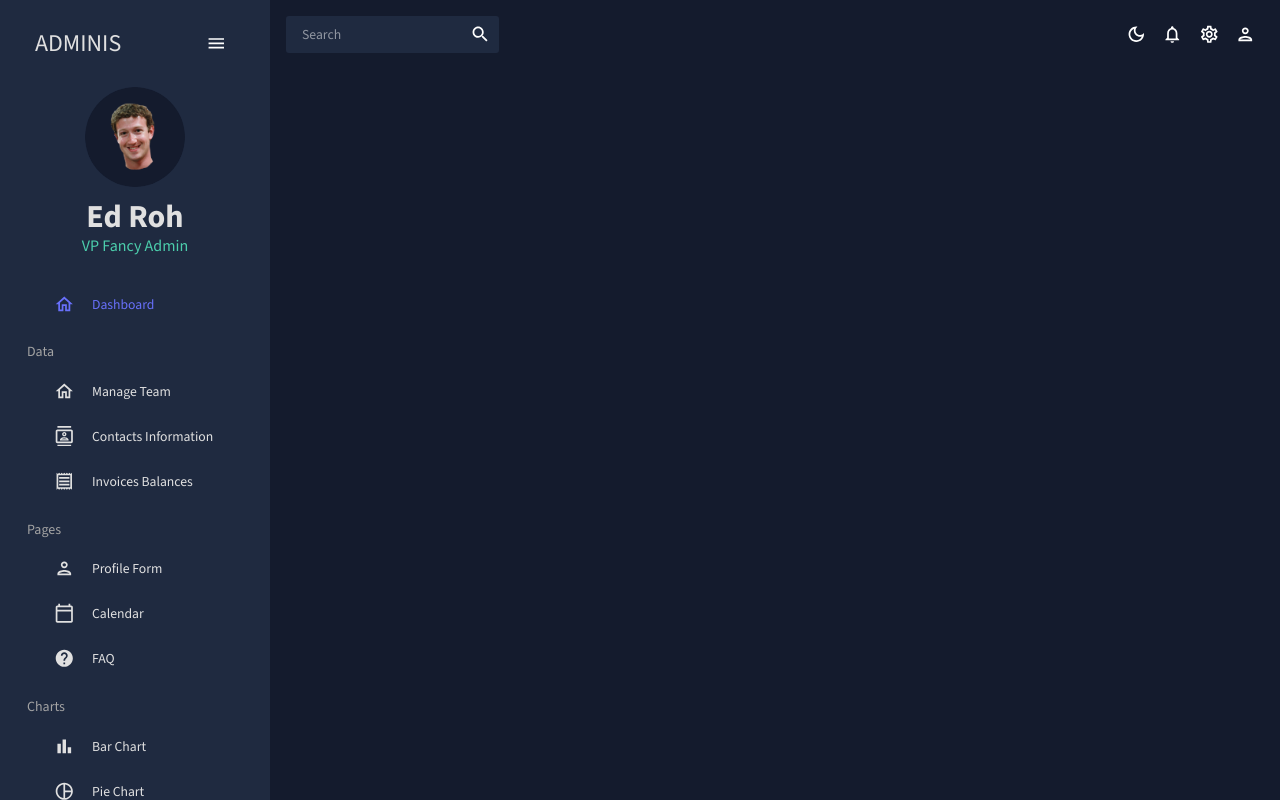
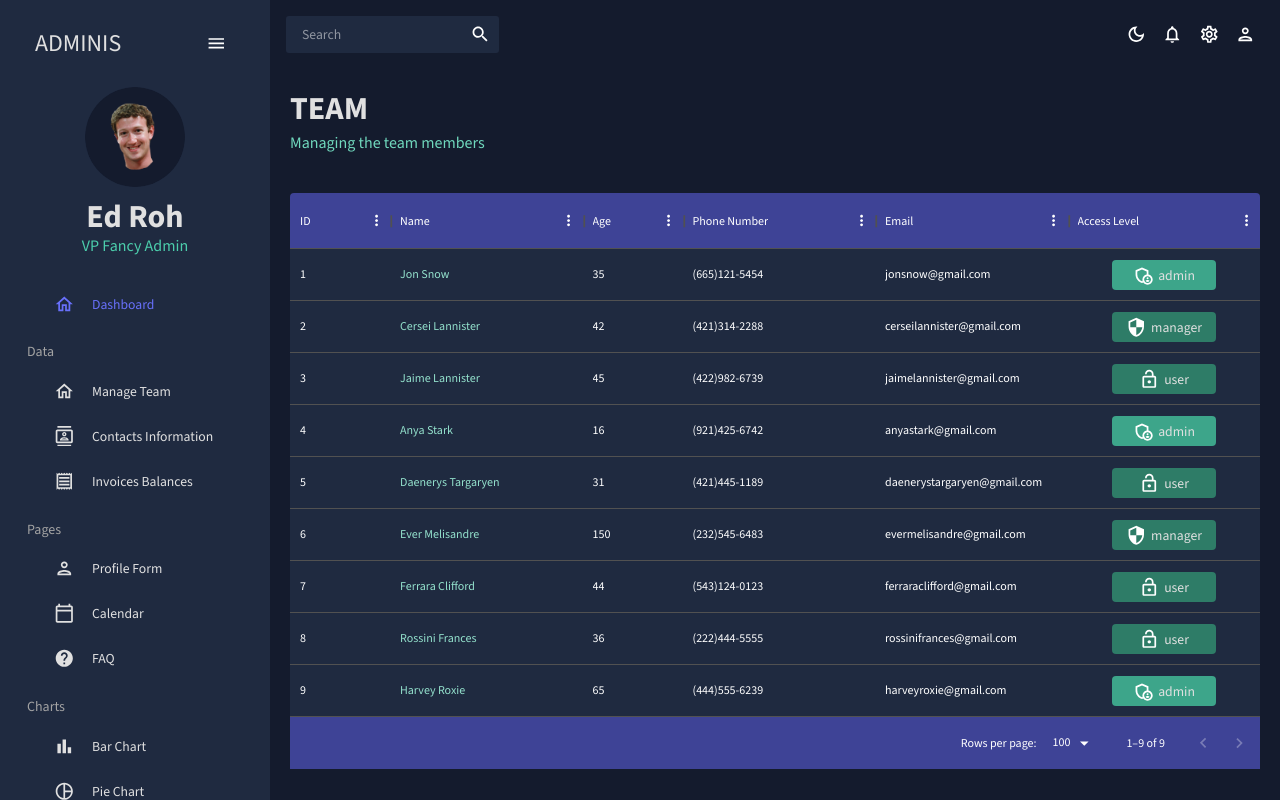
Before and after one commit to lucksmith-wd/react-dashboard, a React (Vite) app: page /team in a window 1280 px wide. Built offline with nearby package versions, Linux system fonts and the light colour scheme.

Commit message:
Finish data section

```diff
--- a/src/App.jsx
+++ b/src/App.jsx
@@ -5,16 +5,16 @@
 import Topbar from "./scenes/global/Topbar";
 import Sidebar from "./scenes/global/Sidebar";
 import Dashboard from "./scenes/dashboard";
-// import { Team } from "./scenes/team";
-// import { Invoices } from "./scenes/invoices";
-// import { Contacts } from "./scenes/contacts";
-// import { Bar } from "./scenes/bar";
-// import { Form } from "./scenes/form";
-// import { Line } from "./scenes/line";
-// import { Pie } from "./scenes/pie";
-// import { FAQ } from "./scenes/faq";
-// import { Geography } from "./scenes/geography";
-// import { Calendar } from "./scenes/calendar";
+import Team from "./scenes/team";
+import Invoices from "./scenes/invoices";
+import Contacts from "./scenes/contacts";
+// import Bar from "./scenes/bar";
+// import Form from "./scenes/form";
+// import Line from "./scenes/line";
+// import Pie from "./scenes/pie";
+// import FAQ from "./scenes/faq";
+// import Geography from "./scenes/geography";
+// import Calendar from "./scenes/calendar";
 
 function App() {
   const [theme, colorMode] = useMode();
@@ -29,9 +29,9 @@
             <Topbar />
             <Routes>
               <Route path="/" element={<Dashboard />} />
-              {/* <Route path="/team" element={<Team />} /> */}
-              {/* <Route path="/contacts" element={<Contacts />} /> */}
-              {/* <Route path="/invoices" element={<Invoices />} /> */}
+              <Route path="/team" element={<Team />} />
+              <Route path="/contacts" element={<Contacts />} />
+              <Route path="/invoices" element={<Invoices />} />
               {/* <Route path="/form" element={<Form />} /> */}
               {/* <Route path="/bar" element={<Bar />} /> */}
               {/* <Route path="/pie" element={<Pie />} /> */}
--- a/src/data/mockData.js
+++ b/src/data/mockData.js
@@ -1,3 +1,5 @@
+import { tokens } from "../theme";
+
 export const mockDataTeam = [
   {
     id: 1,
--- /dev/null
+++ b/src/scenes/contacts/index.jsx
@@ -0,0 +1,92 @@
+import { Box, useTheme } from "@mui/material";
+import { DataGrid, GridToolbar } from "@mui/x-data-grid";
+import { tokens } from "../../theme";
+import { mockDataContacts } from "../../data/mockData";
+import Header from "../../components/Header";
+
+const Contacts = () => {
+  const theme = useTheme();
+  const colors = tokens(theme.palette.mode);
+  const columns = [
+    { field: "id", headerName: "ID", flex: 0.5 },
+    { field: "registrarId", headerName: "Registrar ID" },
+    {
+      field: "name",
+      headerName: "Name",
+      flex: 1,
+      cellClassName: "name-column--cell",
+    },
+    {
+      field: "age",
+      headerName: "Age",
+      type: "number",
+      headerAlign: "left",
+      align: "left",
+    },
+    {
+      field: "phone",
+      headerName: "Phone Number",
+      flex: 1,
+    },
+    {
+      field: "email",
+      headerName: "Email",
+      flex: 1,
+    },
+    {
+      field: "address",
+      headerName: "Address",
+      flex: 1,
+    },
+    {
+      field: "city",
+      headerName: "City",
+      flex: 1,
+    },
+    {
+      field: "zipCode",
+      headerName: "Zip Code",
+      flex: 1,
+    },
+  ];
+
+  return (
+    <Box m="20px">
+      <Header
+        title="CONTACTS"
+        subtitle="List of Contacts for Future Reference"
+      />
+      <Box
+        m="40px 0 0 0"
+        sx={{
+          "& .MuiDataGrid-root": {
+            border: "none",
+          },
+          "& .MuiDataGrid-cell": {
+            borderBottom: "none",
+          },
+          "& .name-column--cell": {
+            color: colors.greenAccent[300],
+          },
+          " & .MuiDataGrid-columnHeaders": {
+            backgroundColor: colors.blueAccent[700],
+          },
+          "& .MuiDataGrid-virtualScroller": {
+            backgroundColor: colors.primary[400],
+          },
+          "& .MuiDataGrid-footerContainer": {
+            borderTop: "none",
+            backgroundColor: colors.blueAccent[700],
+          },
+          "&. MuiDataGrid-toolbarContainer .MuiButton-text": {
+            color: `${colors.grey[100]} !important`,
+          },
+        }}
+      >
+        <DataGrid rows={mockDataContacts} columns={columns} />
+      </Box>
+    </Box>
+  );
+};
+
+export default Contacts;
--- /dev/null
+++ b/src/scenes/invoices/index.jsx
@@ -0,0 +1,81 @@
+import { Box, Typography, useTheme } from "@mui/material";
+import { DataGrid } from "@mui/x-data-grid";
+import { tokens } from "../../theme";
+import { mockDataInvoices } from "../../data/mockData";
+import Header from "../../components/Header";
+
+const Invoices = () => {
+  const theme = useTheme();
+  const colors = tokens(theme.palette.mode);
+  const columns = [
+    { field: "id", headerName: "ID", flex: 0.5 },
+    {
+      field: "name",
+      headerName: "Name",
+      flex: 1,
+      cellClassName: "name-column--cell",
+    },
+    {
+      field: "phone",
+      headerName: "Phone Number",
+      flex: 1,
+    },
+    {
+      field: "email",
+      headerName: "Email",
+      flex: 1,
+    },
+    {
+      field: "cost",
+      headerName: "Cost",
+      flex: 1,
+      renderCell: (params) => (
+        <Typography color={colors.greenAccent[500]}>
+          ${params.row.cost}
+        </Typography>
+      ),
+    },
+    {
+      field: "date",
+      headerName: "Date",
+      flex: 1,
+    },
+  ];
+
+  return (
+    <Box m="20px">
+      <Header title="INVOICES" subtitle="List of Invoice Balances" />
+      <Box
+        m="40px 0 0 0"
+        sx={{
+          "& .MuiDataGrid-root": {
+            border: "none",
+          },
+          "& .MuiDataGrid-cell": {
+            borderBottom: "none",
+          },
+          "& .name-column--cell": {
+            color: colors.greenAccent[300],
+          },
+          " & .MuiDataGrid-columnHeaders": {
+            backgroundColor: colors.blueAccent[700],
+          },
+          "& .MuiDataGrid-virtualScroller": {
+            backgroundColor: colors.primary[400],
+          },
+          "& .MuiDataGrid-footerContainer": {
+            borderTop: "none",
+            backgroundColor: colors.blueAccent[700],
+          },
+          "& .MuiCheckbox-root": {
+            color: `${colors.greenAccent[200]} !important`,
+          },
+        }}
+      >
+        <DataGrid checkboxSelection rows={mockDataInvoices} columns={columns} />
+      </Box>
+    </Box>
+  );
+};
+
+export default Invoices;
--- /dev/null
+++ b/src/scenes/team/index.jsx
@@ -0,0 +1,102 @@
+import { Box, Typography, useTheme } from "@mui/material";
+import { DataGrid } from "@mui/x-data-grid";
+import { tokens } from "../../theme";
+import { mockDataTeam } from "../../data/mockData";
+import AdminPanelSettingsOutlinedIcon from "@mui/icons-material/AdminPanelSettingsOutlined";
+import LockOpenOutlinedIcon from "@mui/icons-material/LockOpenOutlined";
+import SecurityOutlinedIcon from "@mui/icons-material/SecurityOutlined";
+import Header from "../../components/Header";
+
+const Team = () => {
+  const theme = useTheme();
+  const colors = tokens(theme.palette.mode);
+  const columns = [
+    { field: "id", headerName: "ID" },
+    {
+      field: "name",
+      headerName: "Name",
+      flex: 1,
+      cellClassName: "name-column--cell",
+    },
+    {
+      field: "age",
+      headerName: "Age",
+      type: "number",
+      headerAlign: "left",
+      align: "left",
+    },
+    {
+      field: "phone",
+      headerName: "Phone Number",
+      flex: 1,
+    },
+    {
+      field: "email",
+      headerName: "Email",
+      flex: 1,
+    },
+    {
+      field: "access",
+      headerName: "Access Level",
+      flex: 1,
+      renderCell: ({ row: { access } }) => {
+        return (
+          <Box
+            width="60%"
+            m="0 auto"
+            p="5px"
+            display="flex"
+            justifyContent="center"
+            backgroundColor={
+              access === "admin"
+                ? colors.greenAccent[600]
+                : colors.greenAccent[700]
+            }
+            borderRadius="4px"
+          >
+            {access === "admin" && <AdminPanelSettingsOutlinedIcon />}
+            {access === "manager" && <SecurityOutlinedIcon />}
+            {access === "user" && <LockOpenOutlinedIcon />}
+            <Typography color={colors.grey[100]} sx={{ ml: "5px" }}>
+              {access}
+            </Typography>
+          </Box>
+        );
+      },
+    },
+  ];
+
+  return (
+    <Box m="20px">
+      <Header title="TEAM" subtitle="Managing the team members" />
+      <Box
+        m="40px 0 0 0"
+        sx={{
+          "& .MuiDataGrid-root": {
+            border: "none",
+          },
+          "& .MuiDataGrid-cell": {
+            borderBottom: "none",
+          },
+          "& .name-column--cell": {
+            color: colors.greenAccent[300],
+          },
+          " & .MuiDataGrid-columnHeaders": {
+            backgroundColor: colors.blueAccent[700],
+          },
+          "& .MuiDataGrid-virtualScroller": {
+            backgroundColor: colors.primary[400],
+          },
+          "& .MuiDataGrid-footerContainer": {
+            borderTop: "none",
+            backgroundColor: colors.blueAccent[700],
+          },
+        }}
+      >
+        <DataGrid rows={mockDataTeam} columns={columns} />
+      </Box>
+    </Box>
+  );
+};
+
+export default Team;
```
